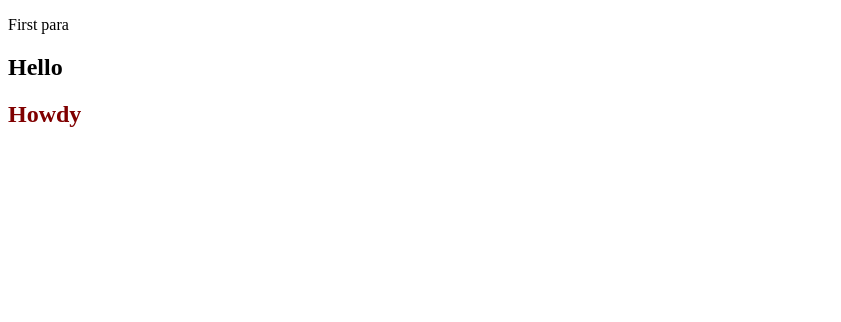
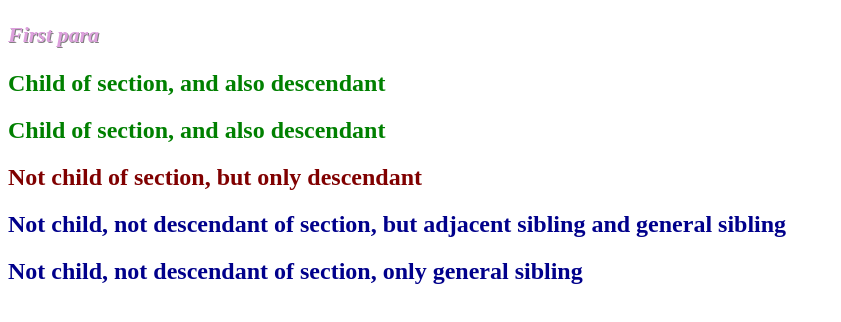
Before and after one commit to Eashan7/Web-dev-course, a plain HTML site: page CSS-Lesson-1/moreSelectors.html in a window 1280 px wide. Shown: the whole page, without its empty margins (0-841 px from the left). Drawn offline with Linux system fonts and the light colour scheme.

Commit message:
added attributeSelector, modified moreSelectors

```diff
--- a/CSS-Lesson-1/moreSelectors.css
+++ b/CSS-Lesson-1/moreSelectors.css
@@ -1,13 +1,34 @@
-/* 'element.class' selector and nested selector combined
-Here all child h2 elements under section is selected */
-
+/* 'element.class' selector and 'descendant' selector combined
+Descendant selector selects all 'h2' elements
+that are present within 'section'
+*/
 section.my-article h2 {
     color: maroon;
 }
 
-/* Direct child selector i.e. here we are selecting only that h2
-which is direct child of the section, not all child h2 elements */
+/* Child selector i.e. here we are selecting all h2
+elements that are direct children of the section,
+not descendants */
+section.my-article > h2 {
+    color: green;
+}
 
-section.my-article > h2 {
-    color: black;
+p {
+    font-size: 22px;
+    font-weight: bold;
+    font-style: italic;
+    text-shadow: 1px 1px gray;
+    color: plum;
 }
+
+/* Ajacent sibling selector - selects the h2 that
+appears immediately after 'section' gets over */
+section + h2 {
+    color: chartreuse;
+}
+
+/* General sibling selector - selects all h2 that
+ appears after 'section' gets over */
+section ~ h2 {
+    color: darkblue;
+}
--- a/CSS-Lesson-1/moreSelectors.html
+++ b/CSS-Lesson-1/moreSelectors.html
@@ -13,11 +13,18 @@
     </header>
     <main>
         <section class="my-article">
-            <h2>Hello</h2>
+            <h2>Child of section, and also descendant</h2>
+            <h2>Child of section, and also descendant</h2>
             <article>
-                <h2>Howdy</h2>
+                <h2>Not child of section, but only descendant</h2>
             </article>
         </section>
+        <h2>Not child, not descendant of section,
+            but adjacent sibling and general sibling
+        </h2>
+        <h2>Not child, not descendant of section,
+            only general sibling
+        </h2>
     </main>
 </body>
 </html>
```
Also changed, not shown: CSS-Lesson-1/attributeSelector.css (added, +58 -0 lines), CSS-Lesson-1/attributeSelector.html (added, +27 -0 lines).
